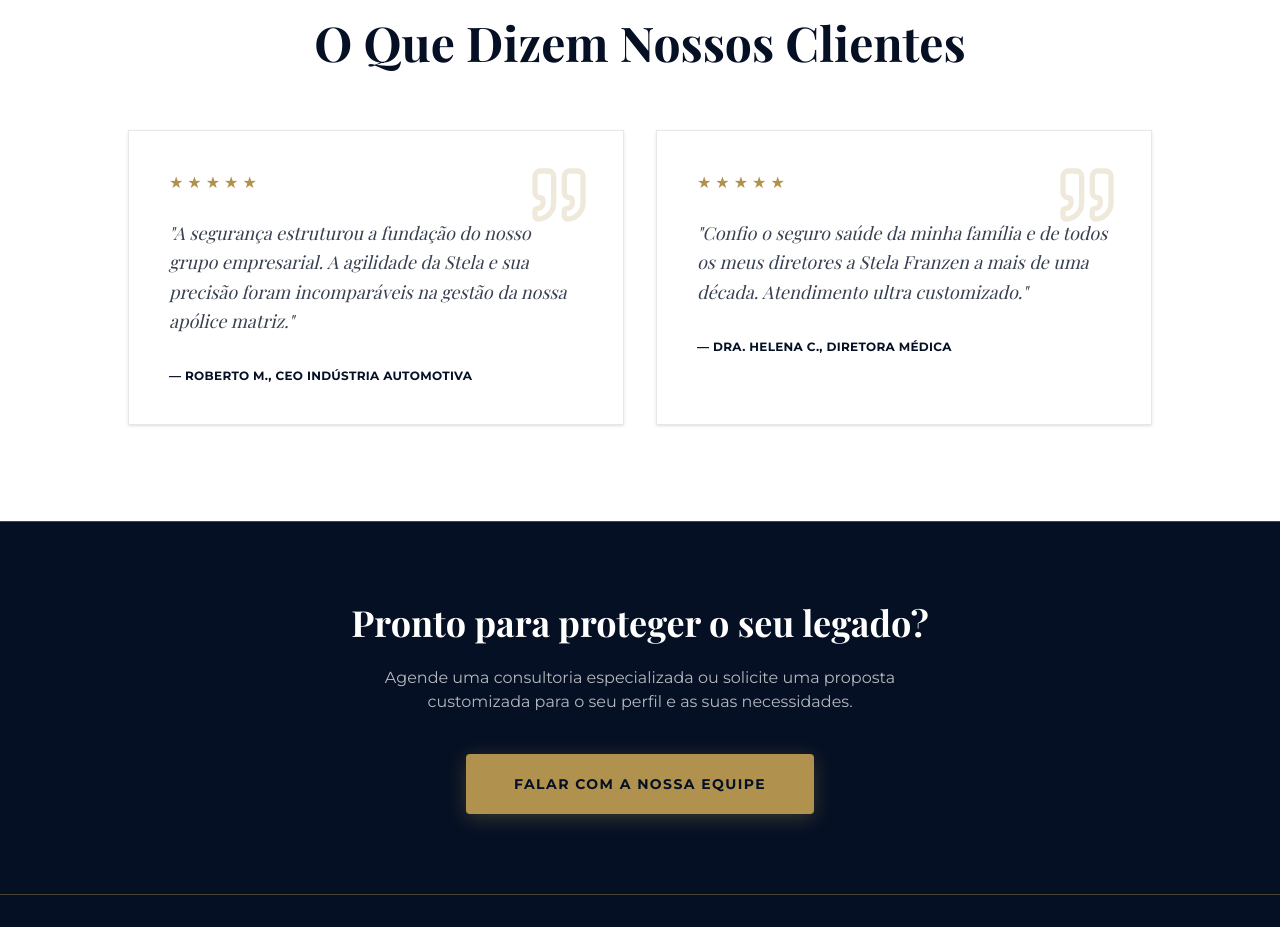
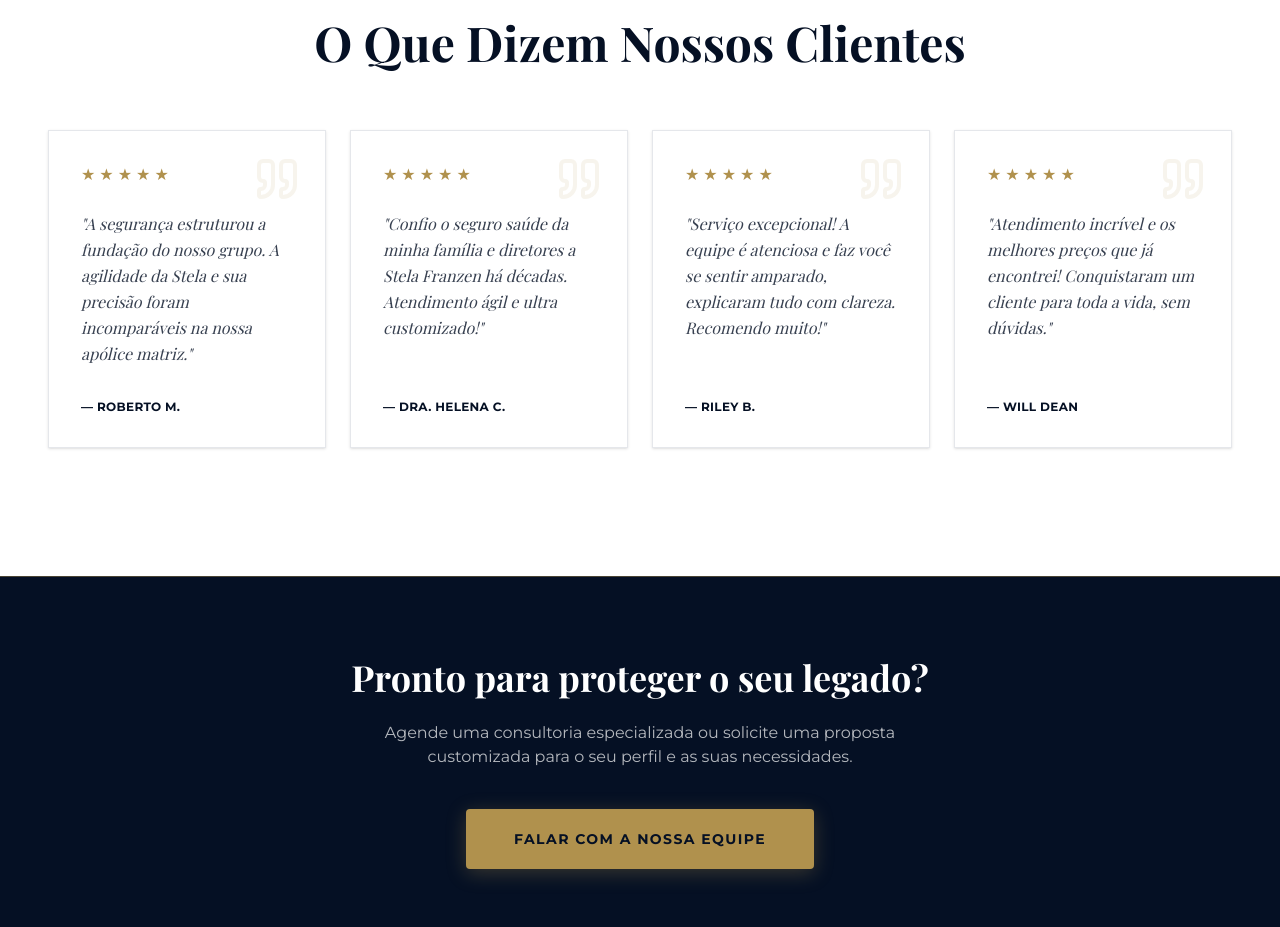
Before and after one commit to Garakis/Stela-Franzen-Seguros, a Next.js app: page / in a window 1280 px wide. Shown: the part 3080-4007 px from the top of the page. Built offline with nearby package versions, Linux system fonts and the light colour scheme; a web font is replaced by a local one.

Commit message:
feat: implement home page layout with hero, insurance solutions grid, company history, and testimonials sections

```diff
--- a/src/app/page.tsx
+++ b/src/app/page.tsx
@@ -147,26 +147,59 @@ export default function Home() {
           <div className="text-center mb-16">
             <h2 className="font-serif text-4xl md:text-5xl text-primary font-bold">O Que Dizem Nossos Clientes</h2>
           </div>
-          <div className="grid grid-cols-1 md:grid-cols-2 gap-8 max-w-5xl mx-auto">
-            <div className="bg-white border border-gray-200 p-6 lg:p-10 hover:border-gold/40 transition-colors shadow-sm relative">
-              <Quote className="absolute top-8 right-8 text-gold/20 w-16 h-16" />
+          <div className="w-full -mx-4 px-4 sm:mx-0 sm:px-0">
+            <div className="flex gap-6 pb-8 overflow-x-auto snap-x snap-mandatory scroll-smooth [scrollbar-width:none] [-ms-overflow-style:none] [&::-webkit-scrollbar]:hidden w-full lg:grid lg:grid-cols-4 lg:overflow-x-visible items-stretch">
+              <div className="snap-center min-w-[85vw] sm:min-w-[350px] lg:min-w-0 bg-white border border-gray-200 p-6 lg:p-8 hover:border-gold/40 transition-colors shadow-sm relative flex flex-col justify-between">
+                <Quote className="absolute top-6 right-6 text-gold/10 w-12 h-12" />
+                <div>
                   <div className="flex text-gold mb-6 gap-1">
                     {[1,2,3,4,5].map(i => <span key={i}>★</span>)}
                   </div>
-              <p className="text-primary/80 font-serif italic text-lg mb-8 relative z-10 leading-relaxed">
-                &quot;A segurança estruturou a fundação do nosso grupo empresarial. A agilidade da Stela e sua precisão foram incomparáveis na gestão da nossa apólice matriz.&quot;
+                  <p className="text-primary/80 font-serif italic text-base lg:text-sm xl:text-base mb-8 relative z-10 leading-relaxed">
+                    &quot;A segurança estruturou a fundação do nosso grupo. A agilidade da Stela e sua precisão foram incomparáveis na nossa apólice matriz.&quot;
                   </p>
-              <p className="text-primary font-bold font-sans uppercase text-xs tracking-wide">— Roberto M., CEO Indústria Automotiva</p>
                 </div>
-            <div className="bg-white border border-gray-200 p-6 lg:p-10 hover:border-gold/40 transition-colors shadow-sm relative">
-               <Quote className="absolute top-8 right-8 text-gold/20 w-16 h-16" />
+                <p className="text-primary font-bold font-sans uppercase text-[10px] sm:text-xs tracking-wide">— Roberto M.</p>
+              </div>
+
+              <div className="snap-center min-w-[85vw] sm:min-w-[350px] lg:min-w-0 bg-white border border-gray-200 p-6 lg:p-8 hover:border-gold/40 transition-colors shadow-sm relative flex flex-col justify-between">
+                <Quote className="absolute top-6 right-6 text-gold/10 w-12 h-12" />
+                <div>
                   <div className="flex text-gold mb-6 gap-1">
                     {[1,2,3,4,5].map(i => <span key={i}>★</span>)}
                   </div>
-              <p className="text-primary/80 font-serif italic text-lg mb-8 relative z-10 leading-relaxed">
-                &quot;Confio o seguro saúde da minha família e de todos os meus diretores a Stela Franzen a mais de uma década. Atendimento ultra customizado.&quot;
+                  <p className="text-primary/80 font-serif italic text-base lg:text-sm xl:text-base mb-8 relative z-10 leading-relaxed">
+                    &quot;Confio o seguro saúde da minha família e diretores a Stela Franzen há décadas. Atendimento ágil e ultra customizado!&quot;
                   </p>
-              <p className="text-primary font-bold font-sans uppercase text-xs tracking-wide">— Dra. Helena C., Diretora Médica</p>
+                </div>
+                <p className="text-primary font-bold font-sans uppercase text-[10px] sm:text-xs tracking-wide">— Dra. Helena C.</p>
+              </div>
+
+              <div className="snap-center min-w-[85vw] sm:min-w-[350px] lg:min-w-0 bg-white border border-gray-200 p-6 lg:p-8 hover:border-gold/40 transition-colors shadow-sm relative flex flex-col justify-between">
+                <Quote className="absolute top-6 right-6 text-gold/10 w-12 h-12" />
+                <div>
+                  <div className="flex text-gold mb-6 gap-1">
+                    {[1,2,3,4,5].map(i => <span key={i}>★</span>)}
+                  </div>
+                  <p className="text-primary/80 font-serif italic text-base lg:text-sm xl:text-base mb-8 relative z-10 leading-relaxed">
+                    &quot;Serviço excepcional! A equipe é atenciosa e faz você se sentir amparado, explicaram tudo com clareza. Recomendo muito!&quot;
+                  </p>
+                </div>
+                <p className="text-primary font-bold font-sans uppercase text-[10px] sm:text-xs tracking-wide">— Riley B.</p>
+              </div>
+
+              <div className="snap-center min-w-[85vw] sm:min-w-[350px] lg:min-w-0 bg-white border border-gray-200 p-6 lg:p-8 hover:border-gold/40 transition-colors shadow-sm relative flex flex-col justify-between">
+                <Quote className="absolute top-6 right-6 text-gold/10 w-12 h-12" />
+                <div>
+                  <div className="flex text-gold mb-6 gap-1">
+                    {[1,2,3,4,5].map(i => <span key={i}>★</span>)}
+                  </div>
+                  <p className="text-primary/80 font-serif italic text-base lg:text-sm xl:text-base mb-8 relative z-10 leading-relaxed">
+                    &quot;Atendimento incrível e os melhores preços que já encontrei! Conquistaram um cliente para toda a vida, sem dúvidas.&quot;
+                  </p>
+                </div>
+                <p className="text-primary font-bold font-sans uppercase text-[10px] sm:text-xs tracking-wide">— Will Dean</p>
+              </div>
             </div>
           </div>
         </div>
```
Lines whose indentation alone changed are shown as unchanged.
